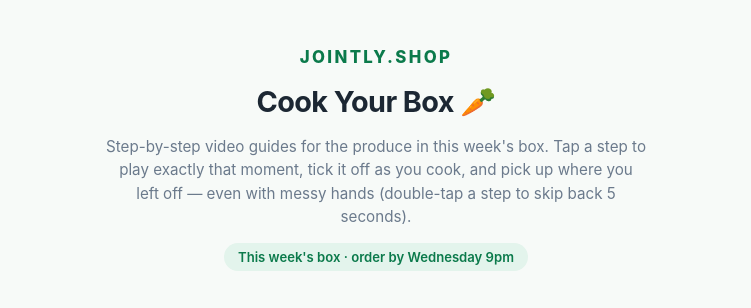
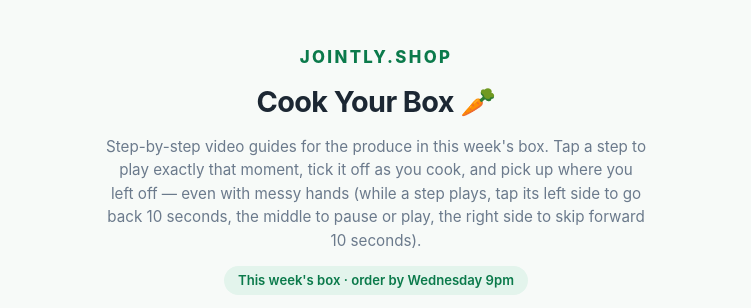
Before and after one commit to peter-jointly/cook-your-box, a plain HTML site: page index.html in a window 1280 px wide. Shown: the top 308 px of the page, without its empty margins (264-1015 px from the left). Drawn offline with Linux system fonts and the light colour scheme.

Commit message:
Tap instructions match the guides: left side back 10 s, middle pause/play, right side forward 10 s
Co-Authored-By: Claude Opus 5.5 <noreply@anthropic.com>

```diff
--- a/index.html
+++ b/index.html
@@ -64,7 +64,7 @@
   <div class="hero">
     <div class="brand">Jointly.Shop</div>
     <h1>Cook Your Box 🥕</h1>
-    <div class="sub">Step-by-step video guides for the produce in this week's box. Tap a step to play exactly that moment, tick it off as you cook, and pick up where you left off — even with messy hands (double-tap a step to skip back 5 seconds).</div>
+    <div class="sub">Step-by-step video guides for the produce in this week's box. Tap a step to play exactly that moment, tick it off as you cook, and pick up where you left off — even with messy hands (while a step plays, tap its left side to go back 10 seconds, the middle to pause or play, the right side to skip forward 10 seconds).</div>
     <div class="weekbadge">This week's box · order by Wednesday 9pm</div>
   </div>
 
```
